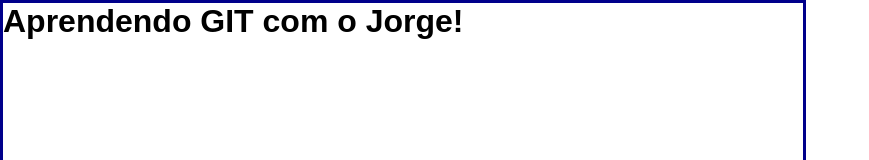
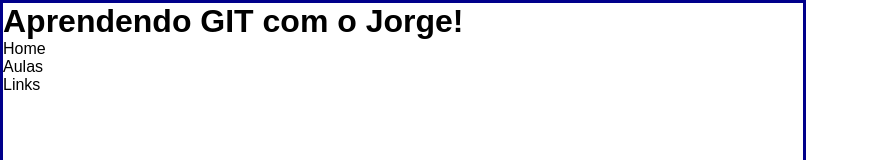
Before and after one commit to fernandasilva152/ADSIntroduct, a plain HTML site: page index.html in a window 1280 px wide. Shown: the top 160 px of the page, without its empty margins (0-869 px from the left). Drawn offline with Linux system fonts and the light colour scheme.

Commit message:
Adding navbar and content

```diff
--- a/index.html
+++ b/index.html
@@ -14,6 +14,13 @@
         <header>
             <h1>Aprendendo GIT com o Jorge!</h1>
         </header>
+        <nav>
+            <ul>
+                <li>Home</li>
+                <li>Aulas</li>
+                <li>Links</li>
+            </ul>
+        </nav>
     </div>
 </body>
 </html>
```
